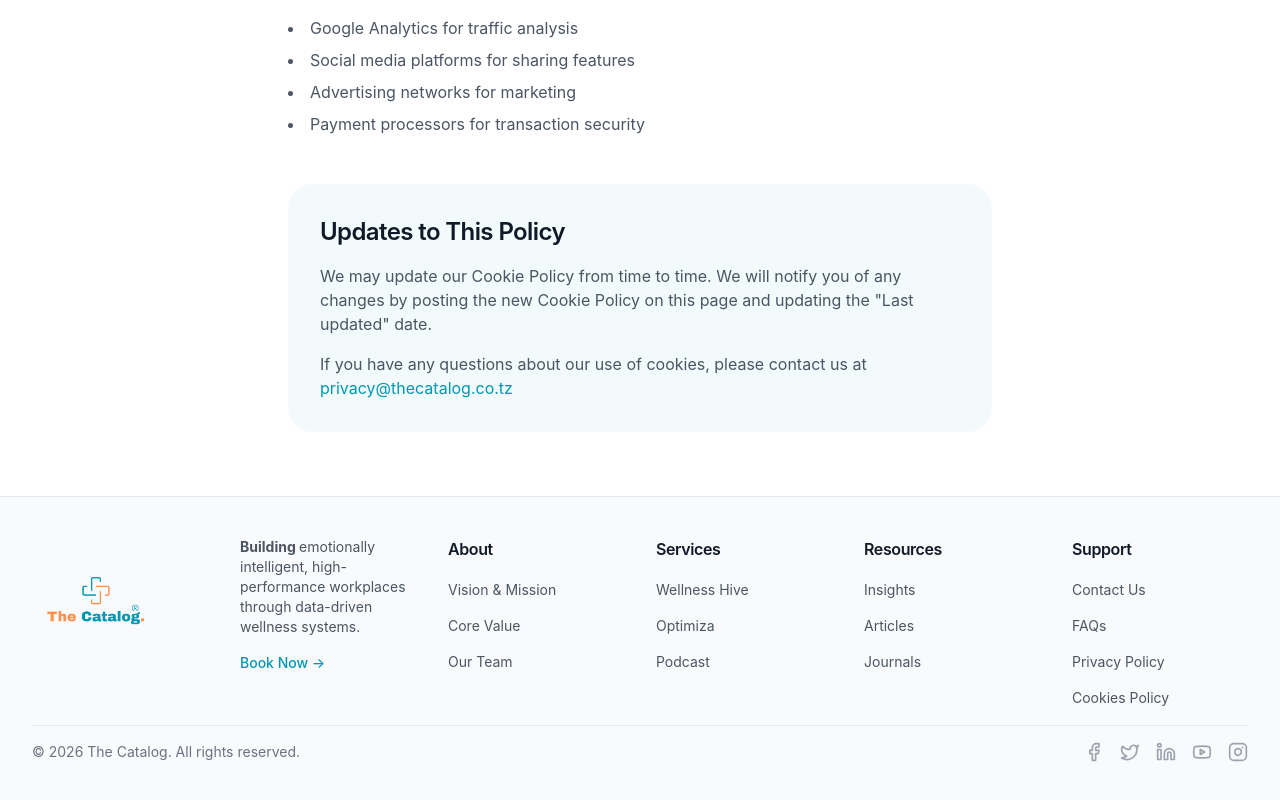
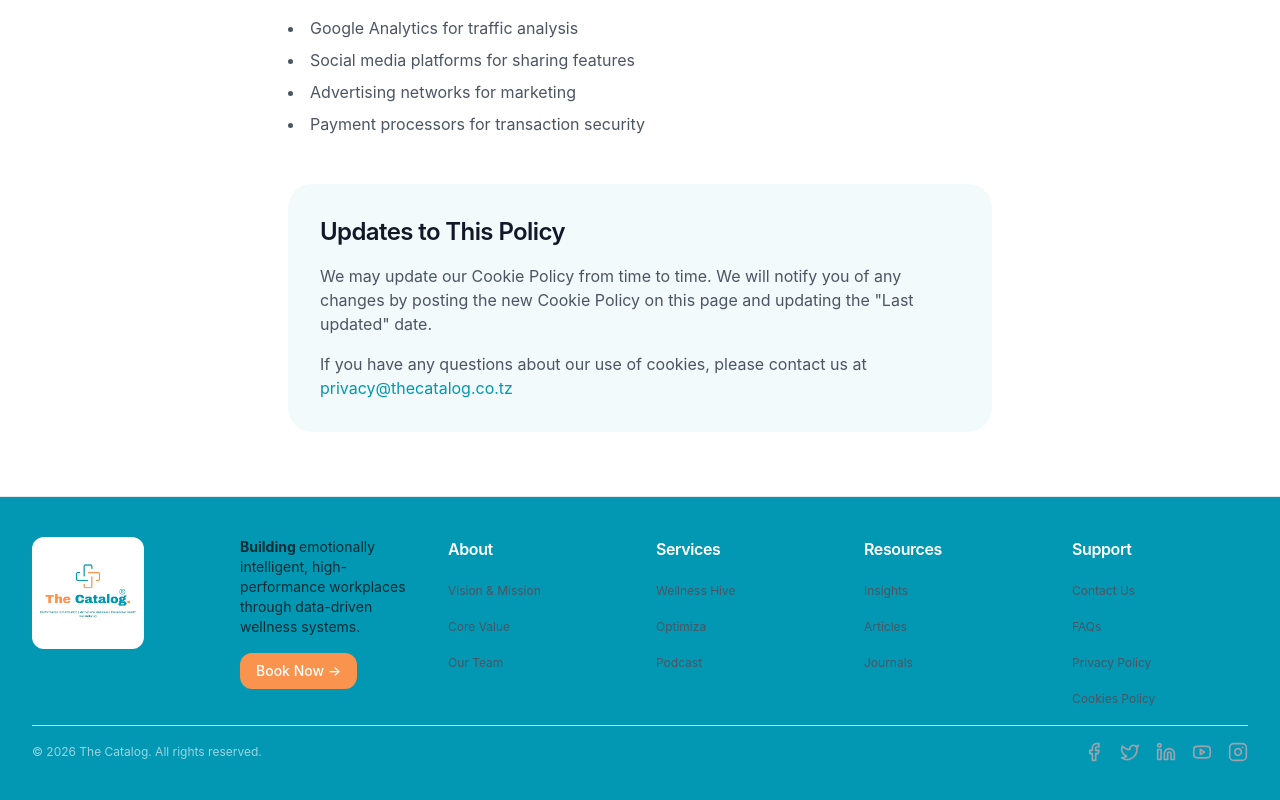
Before and after one commit to dancun48/the-catalog, a React (Vite) app: page /cookies in a window 1280 px wide. Shown: the part 1862-2662 px from the top of the page. Built offline with nearby package versions, Linux system fonts and the light colour scheme.

Commit message:
fifth commit

```diff
--- a/src/components/Floating/BackToTop.jsx
+++ b/src/components/Floating/BackToTop.jsx
@@ -35,7 +35,7 @@ const BackToTop = () => {
           whileHover={{ scale: 1.1 }}
           whileTap={{ scale: 0.9 }}
           onClick={scrollToTop}
-          className="fixed left-6 bottom-5 z-50 w-12 h-12 bg-primary text-white rounded-full shadow-lg hover:shadow-xl transition-shadow flex items-center justify-center group"
+          className="fixed left-6 bottom-15 z-50 w-12 h-12 bg-primary text-white rounded-full shadow-lg hover:shadow-xl transition-shadow flex items-center justify-center group"
           aria-label="Back to top"
         >
           <ArrowUp className="h-5 w-5 group-hover:-translate-y-1 transition-transform" />
--- a/src/components/Floating/WhatsAppFloat.jsx
+++ b/src/components/Floating/WhatsAppFloat.jsx
@@ -42,7 +42,7 @@ const WhatsAppFloat = () => {
             whileHover={{ scale: 1.1 }}
             whileTap={{ scale: 0.9 }}
             onClick={() => setIsOpen(!isOpen)}
-            className="fixed bottom-5 right-6 z-50 w-14 h-14 bg-green-500 text-white rounded-full shadow-lg hover:shadow-xl transition-shadow flex items-center justify-center group"
+            className="fixed bottom-15 right-6 z-50 w-14 h-14 bg-green-500 text-white rounded-full shadow-lg hover:shadow-xl transition-shadow flex items-center justify-center group"
             aria-label="WhatsApp chat"
             style={{ bottom: 'calc(2rem + 10px)' }} // Position above back-to-top button
           >
@@ -61,7 +61,7 @@ const WhatsAppFloat = () => {
                 animate={{ opacity: 1, y: 0, scale: 1 }}
                 exit={{ opacity: 0, y: 20, scale: 0.95 }}
                 transition={{ duration: 0.2 }}
-                className="fixed bottom-44 right-6 z-50 w-80 bg-white rounded-2xl shadow-2xl overflow-hidden"
+                className="fixed bottom-20 right-6 z-50 w-80 bg-white rounded-2xl shadow-2xl overflow-hidden"
                 style={{ bottom: 'calc(6rem + 80px)' }}
               >
                 {/* Header */}
--- a/src/components/Home/Hero.jsx
+++ b/src/components/Home/Hero.jsx
@@ -12,7 +12,7 @@ const Hero = () => {
   ];
 
   return (
-    <section className="relative max-h-screen md:min-h-[80vh] flex items-center py-2 overflow-hidden">
+    <section className="relative min-h-screen md:min-h-[80vh] sm:min-h-auto flex items-center py-2 overflow-hidden">
       {/* Background gradient */}
       <div className="absolute inset-0 bg-gradient-to-br from-primary/5 via-transparent to-secondary/5" />
 
@@ -27,7 +27,7 @@ const Hero = () => {
           >
             <span className="inline-flex items-center text-xs sm:text-sm font-medium text-primary mb-3 sm:mb-4 mx-auto lg:mx-0">
               <span className="w-6 sm:w-8 h-[2px] bg-secondary mr-2 hidden sm:inline-block"></span>
-              Powered by Wellness Hive
+              Powered by Wellness Hive<sup className="text-2xs sm:text-2xs text-secondary/80 ml-0">TM</sup>
             </span>
 
             <h1 className="text-2xl sm:text-3xl md:text-4xl lg:text-4xl xl:text-4xl font-display font-semibold tracking-tight text-gray-900 leading-tight md:leading-[1.1] mb-3 sm:mb-4 md:mb-6">
--- a/src/components/Layout/Footer.jsx
+++ b/src/components/Layout/Footer.jsx
@@ -47,18 +47,18 @@ const Footer = () => {
   ];
 
   return (
-    <footer className="bg-gray-50 border-t border-gray-200">
+    <footer className="bg-primary border-t border-gray-200">
       <div className="max-w-7xl mx-auto px-4 sm:px-6 lg:px-8 py-10">
         {/* Main Footer */}
         <div className="grid grid-cols-2 md:grid-cols-6 lg:grid-cols-6 gap-8 mb-4">
           {/* Brand Column */}
-          <img src="/thecatalog.png" alt="The Catalog Logo" className="size-32" />
+          <img src="/logofooter.png" alt="The Catalog Logo" className="size-28 bg-white rounded-xl" />
 
           <div className="flex flex-col items-start">
-            <p className="text-sm text-gray-600 mb-4">
+            <p className="text-sm text-black/70 mb-4">
               <strong>Building </strong> emotionally intelligent, high-performance workplaces through data-driven wellness systems.
             </p>
-            <button className="text-primary text-sm font-medium hover:text-primary/80 transition-colors">
+            <button className="text-white bg-secondary py-2 px-4 rounded-xl text-sm font-medium hover:text-primary/80 transition-colors">
               Book Now →
             </button>
           </div>
@@ -66,13 +66,13 @@ const Footer = () => {
           {/* Footer Sections */}
           {footerSections.map((section) => (
             <div key={section.title}>
-              <h3 className="font-display font-semibold text-gray-900 mb-4">{section.title}</h3>
+              <h3 className="font-display font-semibold text-gray-900 mb-4 text-white">{section.title}</h3>
               <ul className="space-y-3">
                 {section.links.map((link) => (
                   <li key={link.name}>
                     <a
                       href={link.href}
-                      className="text-sm text-gray-600 hover:text-primary transition-colors"
+                      className="text-xs text-gray-600 hover:text-white/60 transition-colors"
                     >
                       {link.name}
                     </a>
@@ -86,17 +86,17 @@ const Footer = () => {
         {/* Bottom Bar */}
         <div className="pt-4 border-t border-gray-200">
           <div className="flex flex-col md:flex-row justify-between items-center space-y-4 md:space-y-0">
-            <p className="text-sm text-gray-500">
+            <p className="text-xs text-white/60">
               © 2026 The Catalog. All rights reserved.
             </p>
 
             {/* Social Links */}
-            <div className="flex items-center space-x-4">
+            <div className="flex items-center space-x-4 text-xs">
               {socialLinks.map(({ icon: Icon, href, label }) => (
                 <a
                   key={label}
                   href={href}
-                  className="text-gray-400 hover:text-primary transition-colors"
+                  className="text-gray-400 hover:text-white/60 transition-colors"
                   aria-label={label}
                 >
                   <Icon className="h-5 w-5" />
```
Also changed, not shown: public/logofooter.png (added).
